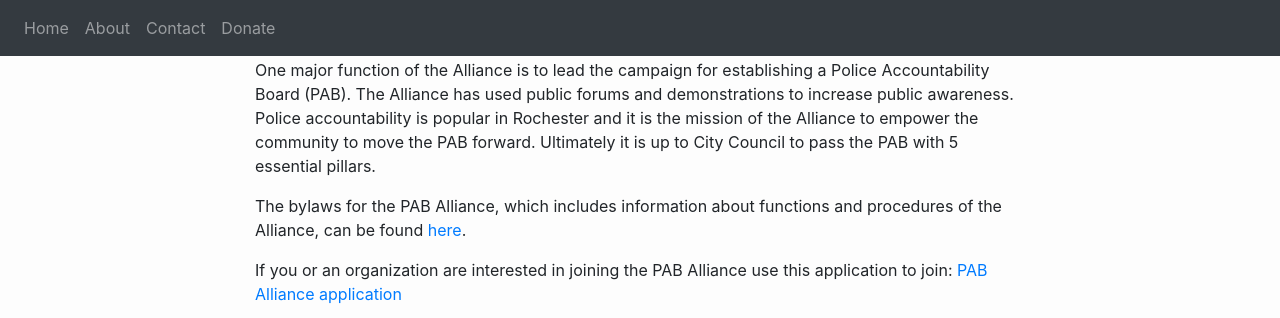
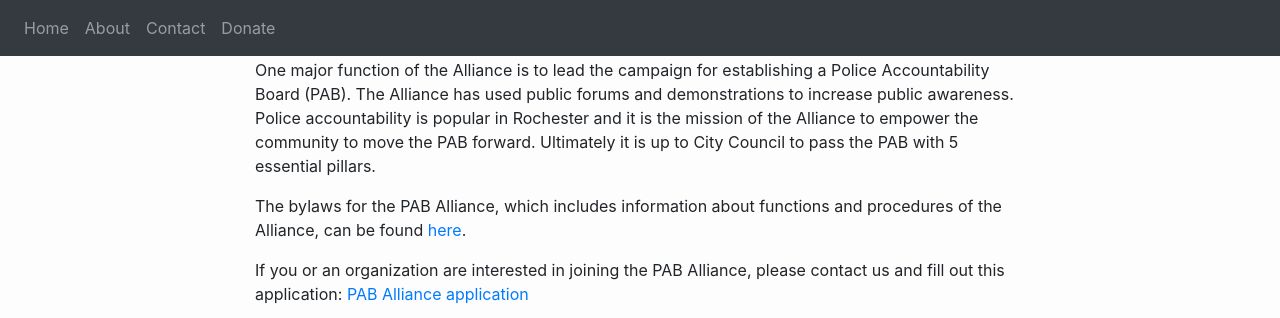
Before and after one commit to pabnow/pabnow.github.io, a Jekyll site: the page built from index.html, in a window 1280 px wide and 900 px high, scrolled down 4173 px, cut to the strip 0-318 px from the top of the window. Built offline with Jekyll 4.4.1, drawn with Linux system fonts in a browser that asks for light colours; nearby versions of some CDN libraries; comment, search, counter and statistics services are not loaded.

Commit message:
Update index.html

```diff
--- a/index.html
+++ b/index.html
@@ -275,7 +275,7 @@ Now that City Council has released their legislation, the next steps in the proc
 		<p>The Police Accountability Board Alliance is a coalition of over 50 community organizations united to hold the police accountable in Rochester. The Alliance brings a diversity of perspectives and expertise to the shared struggle for police accountability. The City fails to hold police accountable largely because of the lack of community control over the police oversight system. The Alliance strives to change this paradigm by giving the community the power to review police misconduct and discipline officers.</p>
 		<p>One major function of the Alliance is to lead the campaign for establishing a Police Accountability Board (PAB). The Alliance has used public forums and demonstrations to increase public awareness. Police accountability is popular in Rochester and it is the mission of the Alliance to empower the community to move the PAB forward. Ultimately it is up to City Council to pass the PAB with 5 essential pillars.</p>
 		<p>The bylaws for the PAB Alliance, which includes information about functions and procedures of the Alliance, can be found <a target="_blank" href="https://pabnow.github.io/Alliance_Bylaws.pdf">here</a>.</p>
-		<p>If you or an organization are interested in joining the PAB Alliance use this application to join: <a target="_blank" href="https://pabnow.github.io/new_membership.pdf">PAB Alliance application</a></p>
+		<p>If you or an organization are interested in joining the PAB Alliance, please contact us and fill out this application: <a target="_blank" href="https://pabnow.github.io/new_membership.pdf">PAB Alliance application</a> </p>
 		<div class="google-document">
       			<iframe scrolling="yes" align="center" style="-webkit-transform: none; width: 100%; max-width: 800px; height: 800px;" src="https://docs.google.com/document/d/e/2PACX-1vSRBdzoS6gcZ5bv5NpHXA6KB2iQJltcFtkUUFzKFpXUhAuJHh-Pc8B5G1DfyFlmcE7l5DwP1P5IIAq_/pub?embedded=true"></iframe>
 		<div>
```
